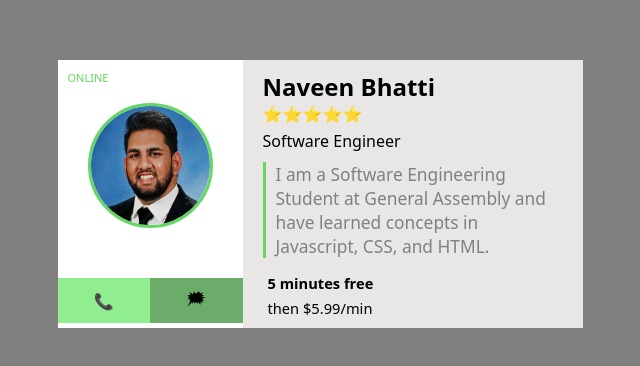
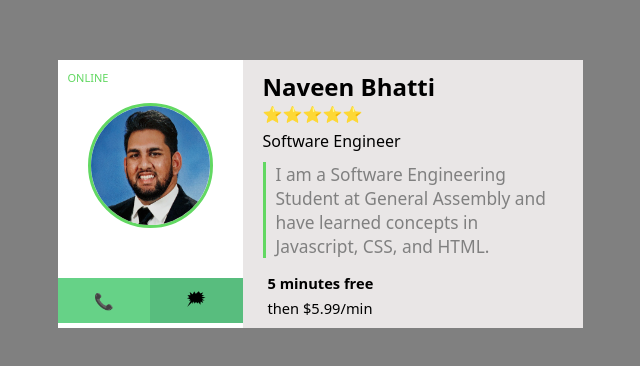
Before and after one commit to mrunlockedtech-odin/css-flexbox-grid, a plain HTML site: page index.html in a window 1280 px wide. Shown: the part 206-572 px from the top of the page, without its empty margins (320-960 px from the left). Drawn offline with Linux system fonts and the light colour scheme.

```diff
--- a/css/style.css
+++ b/css/style.css
@@ -75,11 +75,11 @@ main {
 }
 
 #contact>p:first-child {
-  background-color: lightgreen;
+  background-color: #66D287;
 }
 
 #contact>p:last-child {
-  background-color: rgb(107, 172, 107);
+  background-color: #58BD7E;
 }
 
 #contact p {
```
